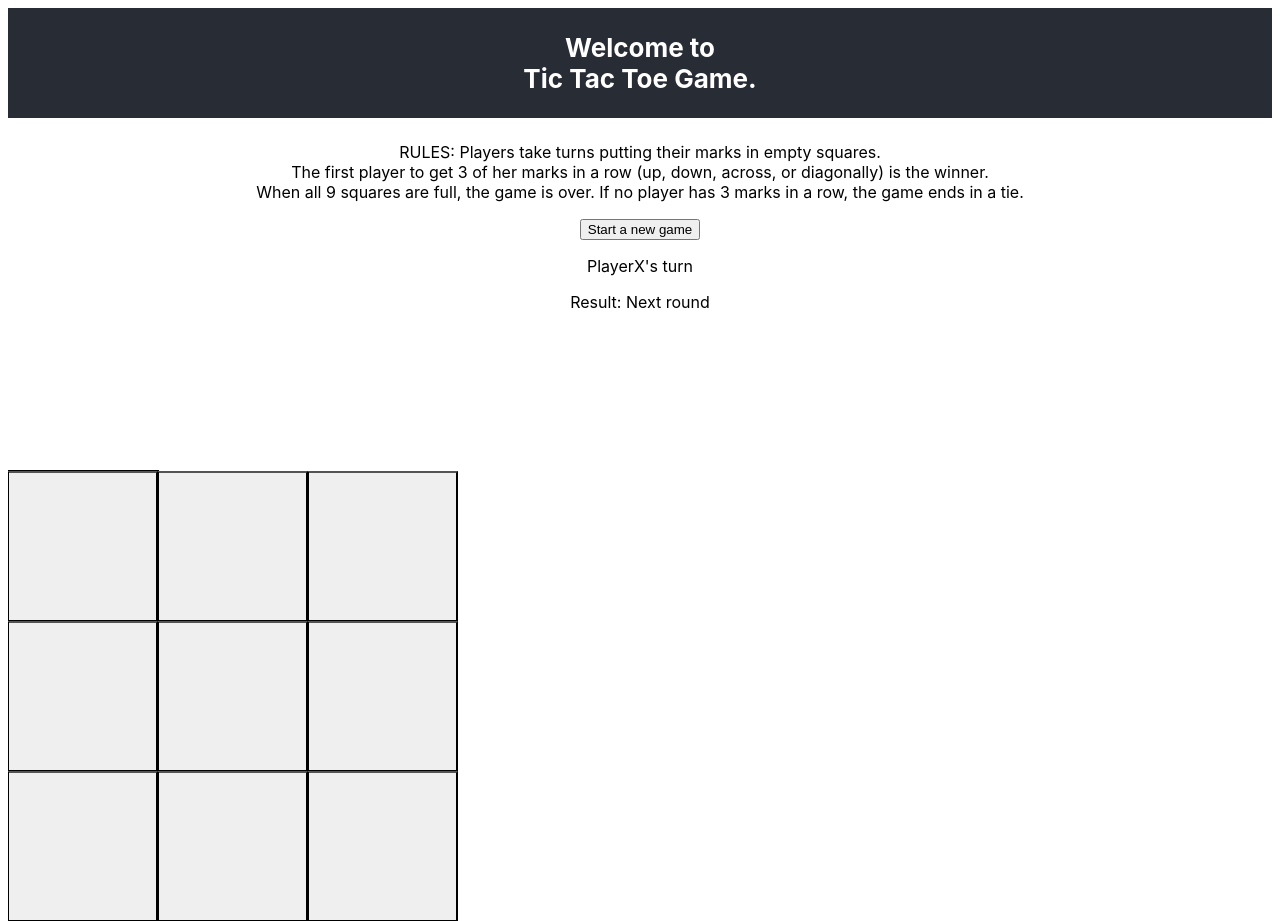
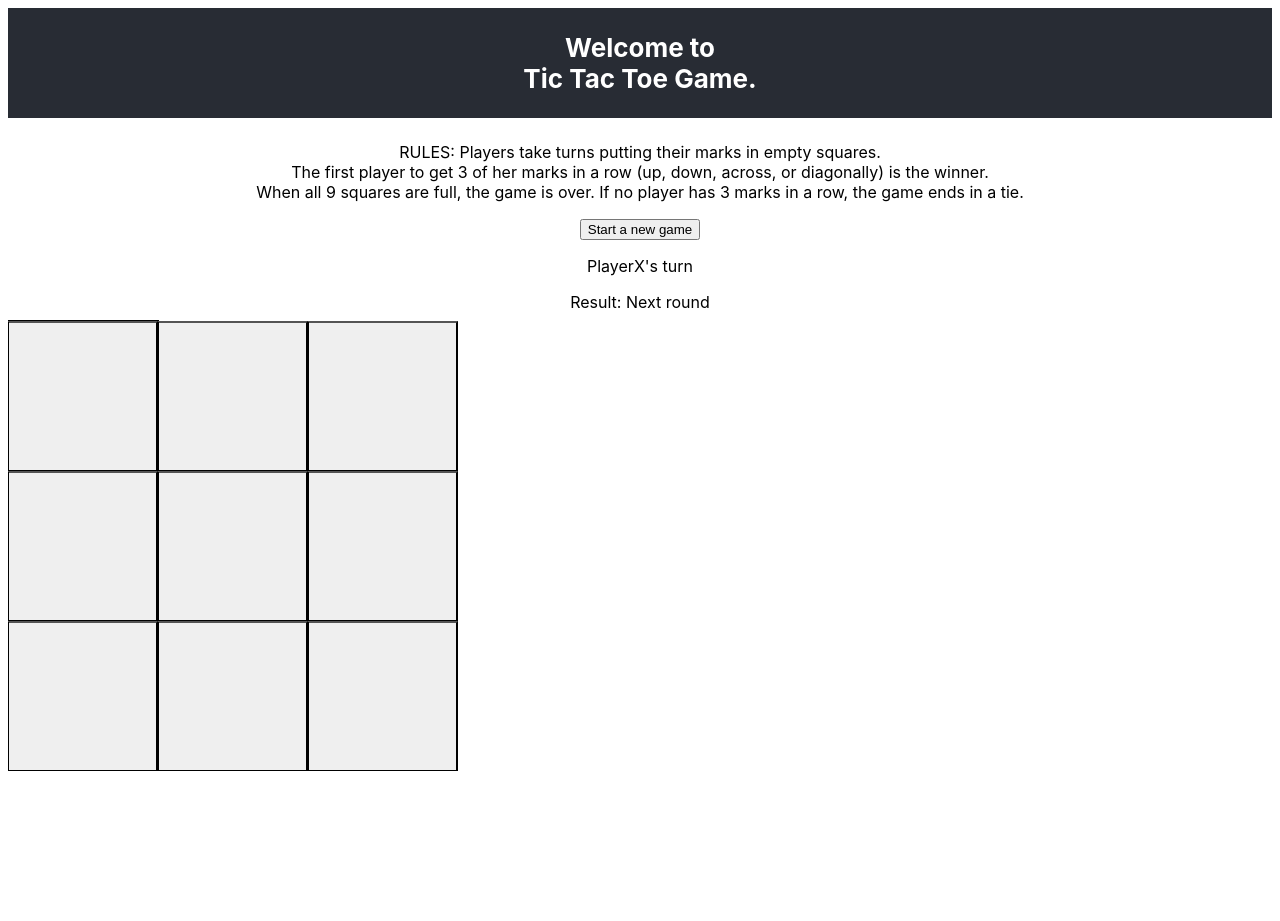
Before and after one commit to robertamangiapane/React-Tic-Tac-Toe-Game, a React (Create React App) app: page / in a window 1280 px wide. Both pictures are taken after a click on the button "Start a new game". After the commit the page ends 800 px from the top, so only its background shows below. Built offline with nearby package versions, Linux system fonts and the light colour scheme.

Commit message:
add iterating grid creation

```diff
--- a/src/App.css
+++ b/src/App.css
@@ -42,11 +42,11 @@
 .game-turn {
   padding: 1vh;
 }
-.grid {
+/* .grid {
   align-content: center;
   height: 450px;
   width: 450px;
-}
+} */
 
 .board-grid {
   /* align-content: center; */
@@ -66,7 +66,7 @@
 .board-grid > button {
   height: 150px;
   width: 150px;
-  padding: 10px 10px;
+  /* padding: 10px 10px; */
   border-left: 1px solid black;
   border-bottom: 1px solid black;
 }
--- a/src/components/board.jsx
+++ b/src/components/board.jsx
@@ -36,6 +36,17 @@ class Board extends Component {
     }
   }
 
+  createGrid(){
+    var grid = []
+
+    for (let i = 0; i < 9; i++) {
+      grid.push(<button onClick={() => this.claimField(i)}>
+      {this.state.fields[i]}
+      </button>)
+    }
+    return grid
+  }
+
   render(){
     return(
       <div>
@@ -45,36 +56,8 @@ class Board extends Component {
         <div className="game-result">
         <Result result={this.state.result}/>
         </div>
-        <div className="grid">
         <div className="board-grid">
-          <button onClick={() => this.claimField(0)}>
-          {this.state.fields[0]}
-          </button>
-          <button onClick={() => this.claimField(1)}>
-          {this.state.fields[1]}
-          </button>
-          <button onClick={() => this.claimField(2)}>
-          {this.state.fields[2]}
-          </button>
-          <button onClick={() => this.claimField(3)}>
-          {this.state.fields[3]}
-          </button>
-          <button onClick={() => this.claimField(4)}>
-          {this.state.fields[4]}
-          </button>
-          <button onClick={() => this.claimField(5)}>
-          {this.state.fields[5]}
-          </button>
-          <button onClick={() => this.claimField(6)}>
-          {this.state.fields[6]}
-          </button>
-          <button onClick={() => this.claimField(7)}>
-          {this.state.fields[7]}
-          </button>
-          <button onClick={() => this.claimField(8)}>
-          {this.state.fields[8]}
-          </button>
-        </div>
+          {this.createGrid()}
         </div>
       </div>
 
```
